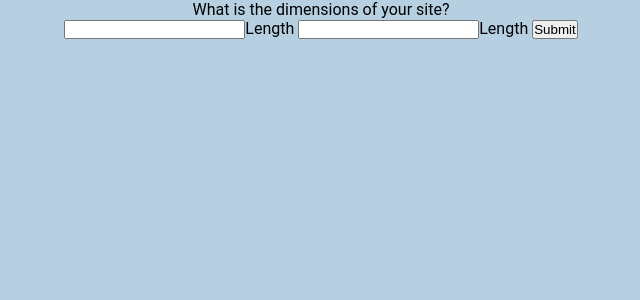
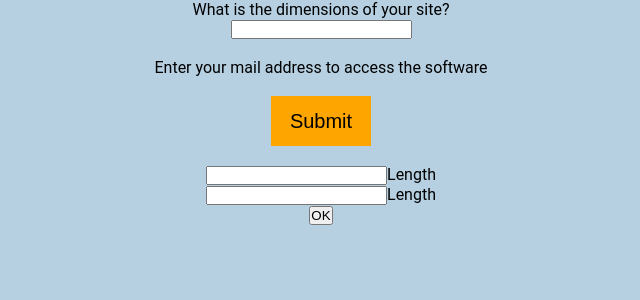
Before and after one commit to gayathrin99/gayathrin99.github.io, a PHP site: page / in a window 1280 px wide. Shown: the top 300 px of the page, without its empty margins (319-959 px from the left). Run offline with PHP 8.4, Linux system fonts and the light colour scheme.

Commit message:
changes made in index to add arch dimensions

```diff
--- a/index.php
+++ b/index.php
@@ -76,15 +76,71 @@ a:hover{
 </head>
 <body>
   <p> What is the dimensions of your site? </p>
+  <form method="post">
+        <input type="email" name="emailid" id="emailid" required />
+        <br>
+        <br>
+        <p font-size="100px">Enter your mail address to access the software </p>
+        <br>
+        <input type="submit" name="upload" value="Submit" id="submitbutton" style="height:50px; width: 100px;background-color:Orange;font-size:20px; border:none" onclick="show()"/>
+        <br>
+    </form>
+    <br>
+    <div id="dim">
   <form>
-    <input type="number" id="length" name="length">Length</input>
-    <input type="number" id="breadth" name="breadth">Length</input>
-    <input type="submit" id="dimensions">
+    <input type="number" id="length" name="length">Length</input><br>
+    <input type="number" id="breadth" name="breadth">Length</input><br>
+    <input type="submit" value="OK" id="dimensions">
   </form>
+</div>
+  <script>
+    const div = document.getElementById("dim");
+    document.getElementById("submitbutton").onclick = function show() {
+      if (div.style.display === "none"){
+      div.style.display = "block";
+    } else {
+      div.style.display = "none";
+    }
+    };
+    </script>
   <?php
   ini_set('display_errors',1);
   ini_set('display_startup_errors',1);
   error_reporting(E_ALL);
+  if (isset($_POST["upload"])){
+    $email_address = $_POST["emailid"];
+if(!empty($email_address))
+{
+    echo $email_address;
+    echo "<br>";
+    echo "We have recieved your mail id";
+    echo "<br>";
+    $host="localhost";
+    $username="gayathri_qwikdraft";
+    $password=",rO=nhK[8";
+    $database="email_addresses";
+    $conn=mysqli_connect($host,$username,$password);
+      mysqli_select_db($conn,$database);
+      if (mysqli_connect_error()){
+          echo "we are not connected to the database";
+          die('Connect Error('.mysqli_connect_errorno().')'.mysqli_connect_error());
+      }
+  else {
+
+      //cho "we are connected to database";
+          $SELECT = "SELECT Email FROM user_email";
+          $INSERT = "INSERT into user_email (Email) values (?)";
+          $stmt=$conn->prepare($INSERT);
+          $stmt->bind_param("s",$email_address);
+          $stmt->execute();
+          $stmt->store_result();
+          $rnum = $stmt->num_rows;
+          $stmt->close();
+          $conn->close();
+}
+}
+  }
+
   ?>
 </body>
 </html>
```
